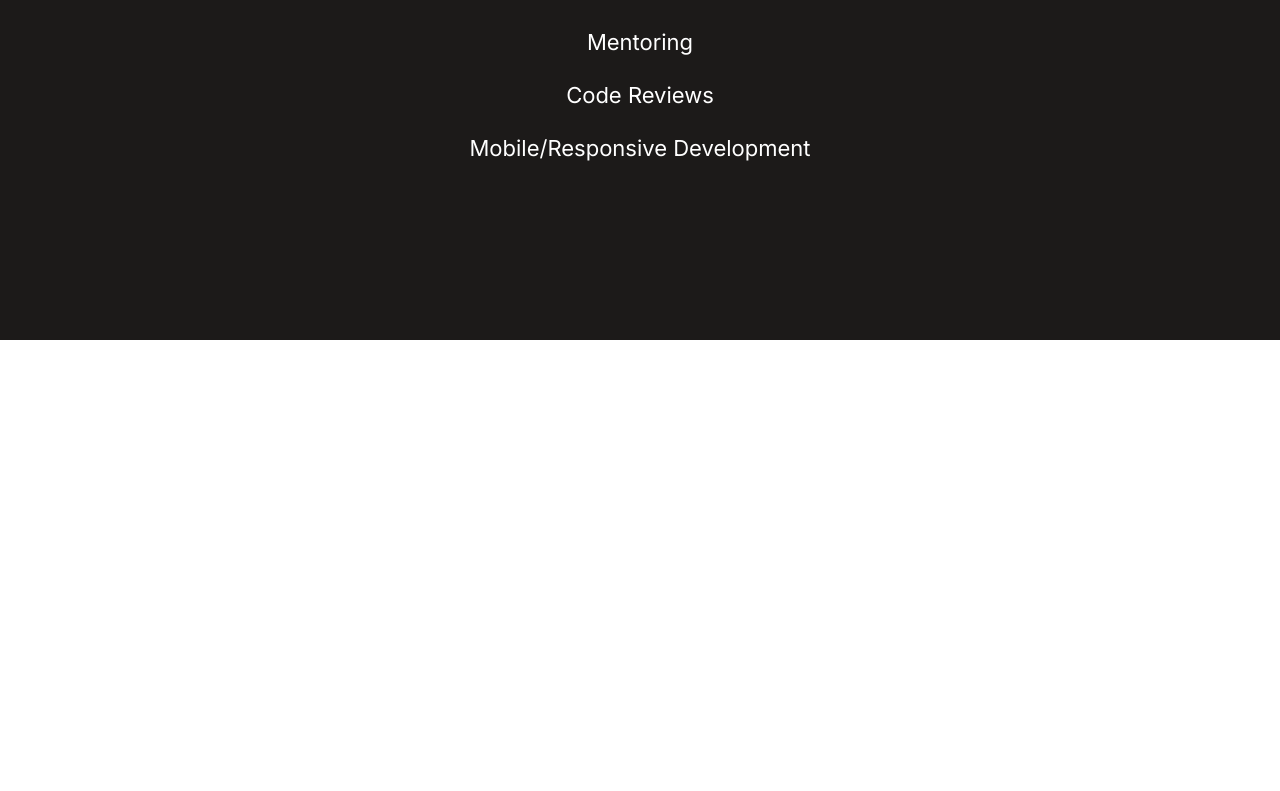
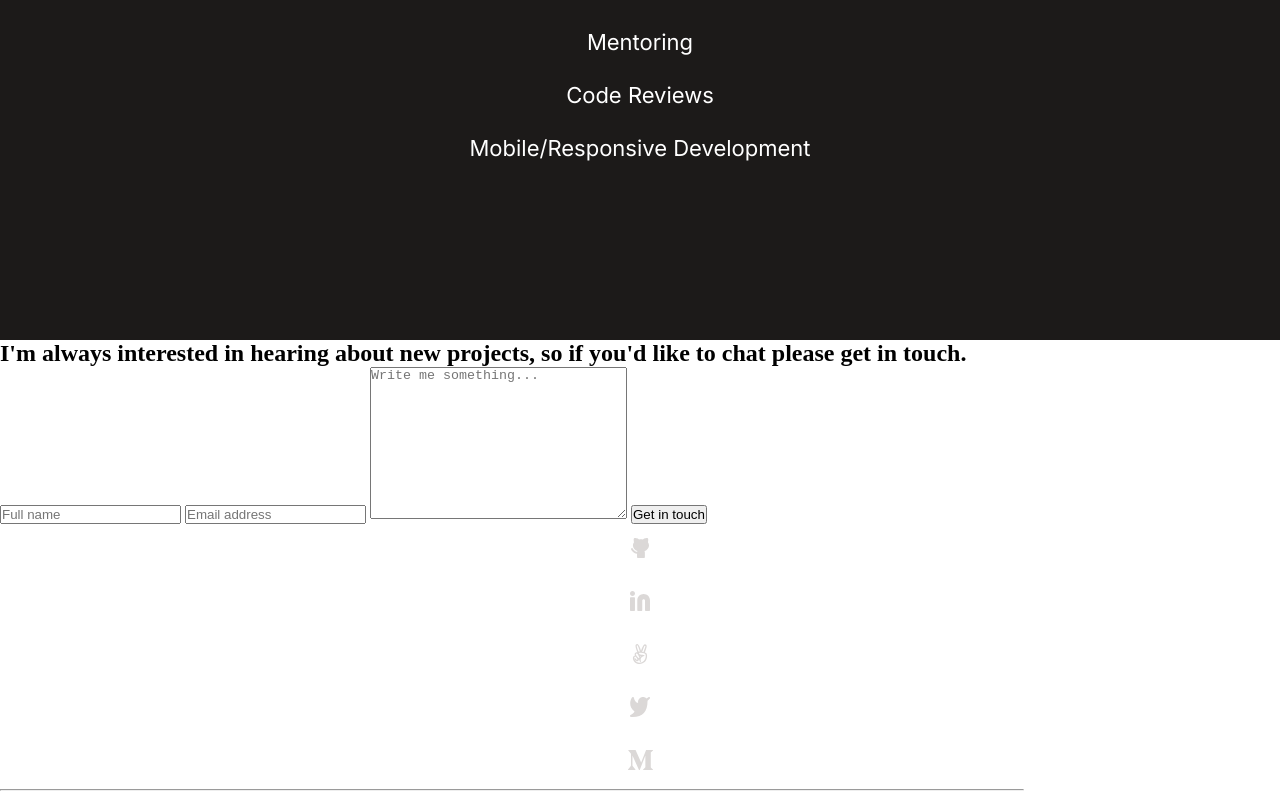
Before and after one commit to LionRouge1/CR-portfolio-project, a website: page index.html in a window 1280 px wide. Shown: the part 6367-7158 px from the top of the page. Before the commit the page ends 6707 px from the top, so only its background shows below. Drawn offline with Linux system fonts and the light colour scheme.

Commit message:
Add form and footer to index.html file

```diff
--- a/index.html
+++ b/index.html
@@ -289,8 +289,58 @@
           </ul>
         </div>
       </div>
+      <section class="contact-form">
+        <h2 class="contact-head">
+          I'm always interested in hearing about new projects, so if you'd like to chat please get in touch.
+        </h2>
+        <form action="" method="post">
+          <input type="text" name="full_name" placeholder="Full name">
+          <input type="email" name="email" placeholder="Email address">
+          <textarea name="message" cols="30" rows="10" placeholder="Write me something..."></textarea>
+          <input type="submit" value="Get in touch">
+        </form>
+      </section>
     </main>
-
+    <footer>
+      <ul>
+        <li><a href="http://" target="_blank" rel="noopener noreferrer">
+          <img
+              class="social-icon"
+              src="./media/svg/github.svg"
+              alt="GitHub Icon"
+            />
+        </a></li>
+        <li><a href="http://" target="_blank" rel="noopener noreferrer">
+          <img
+              class="social-icon"
+              src="./media/svg/linkedin.svg"
+              alt="LinkedIn Icon"
+            />
+        </a></li>
+        <li><a href="http://" target="_blank" rel="noopener noreferrer">
+          <img
+              class="social-icon"
+              src="./media/svg/angel.svg"
+              alt="AngelList Icon"
+            />
+        </a></li>
+        <li><a href="http://" target="_blank" rel="noopener noreferrer">
+          <img
+          class="social-icon"
+          src="./media/svg/twitter.svg"
+          alt="Twitter Icon"
+        />
+        </a></li>
+        <li><a href="http://" target="_blank" rel="noopener noreferrer">
+          <img
+          class="social-icon"
+          src="./media/svg/medium.svg"
+          alt="Medium Icon"
+        />
+        </a></li>
+      </ul>
+      <hr>
+    </footer>
     <script
       src="https://kit.fontawesome.com/e966a3bd22.js"
       crossorigin="anonymous"
```
